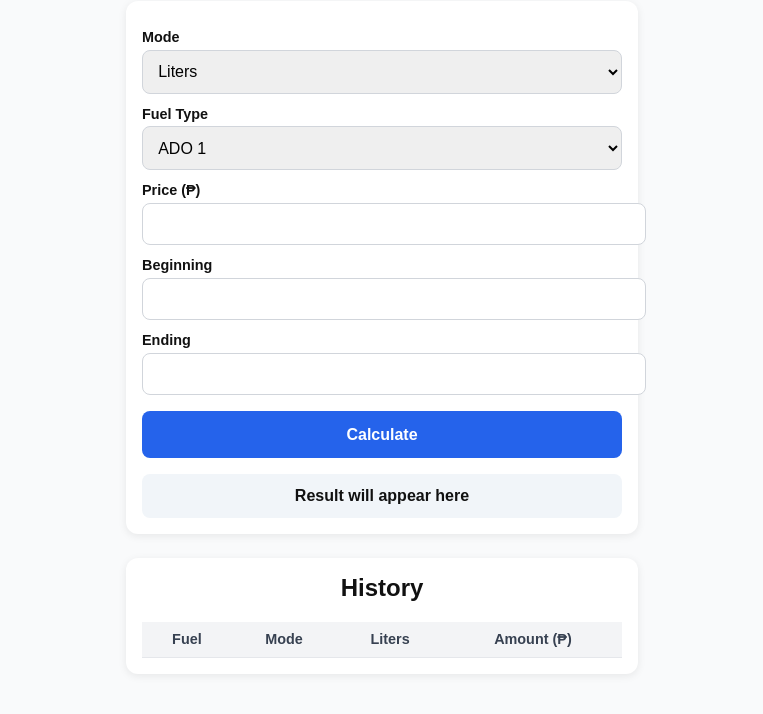
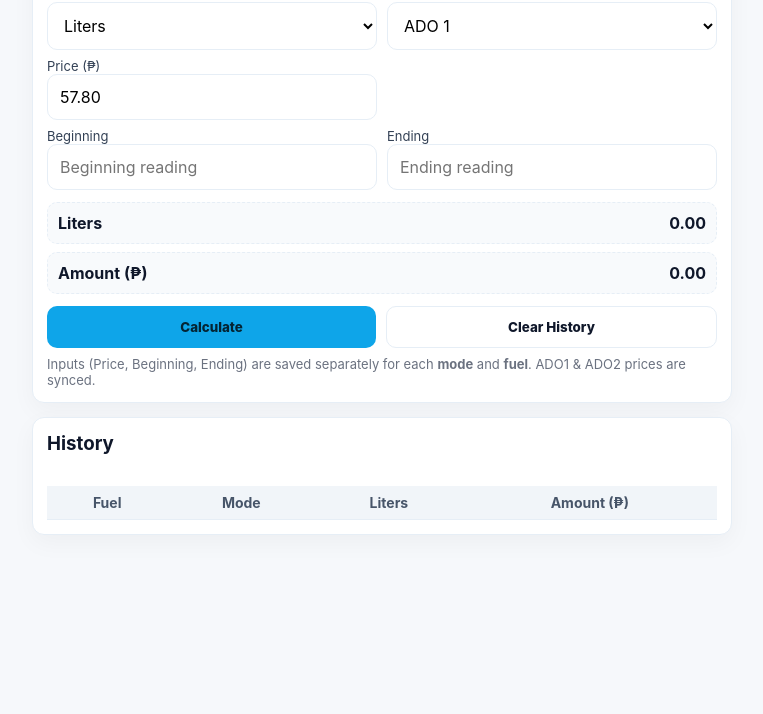
Before and after one commit to Supremecristian/Pmr, a plain HTML site: page index.html in a window 1280 px wide. Shown: the part 89-803 px from the top of the page, without its empty margins (258-1021 px from the left). Drawn offline with Linux system fonts and the light colour scheme.

Commit message:
Update index.html

```diff
--- a/index.html
+++ b/index.html
@@ -1,239 +1,295 @@
 <!DOCTYPE html>
 <html lang="en">
 <head>
-<meta charset="UTF-8">
-<meta name="viewport" content="width=device-width, initial-scale=1.0">
-<title>Fuel Totalizer</title>
+<meta charset="utf-8" />
+<meta name="viewport" content="width=device-width,initial-scale=1" />
+<title>Fuel Totalizer — Fixed Inputs</title>
 <style>
-  body {
-    font-family: Arial, sans-serif;
-    background: #f9fafb;
-    margin: 0;
-    padding: 1rem;
-    color: #111;
+  :root{
+    --bg:#f6f8fb; --card:#ffffff; --accent:#0ea5e9; --muted:#6b7280; --ok:#059669; --danger:#ef4444;
+    --border:#e6eef6;
   }
-  h1 {
-    text-align: center;
-    margin-bottom: 1rem;
-    color: #2563eb;
-  }
-  .card {
-    background: #fff;
-    padding: 1rem;
-    border-radius: 12px;
-    box-shadow: 0 2px 8px rgba(0,0,0,0.08);
-    max-width: 480px;
-    margin: 0 auto 1.5rem;
-  }
-  label {
-    display: block;
-    margin-top: 0.75rem;
-    font-size: 0.9rem;
-    font-weight: 600;
-  }
-  select, input {
-    width: 100%;
-    padding: 0.7rem;
-    margin-top: 0.3rem;
-    border: 1px solid #d1d5db;
-    border-radius: 8px;
-    font-size: 1rem;
-  }
-  button {
-    margin-top: 1rem;
-    width: 100%;
-    padding: 0.9rem;
-    background: #2563eb;
-    color: #fff;
-    border: none;
-    border-radius: 8px;
-    font-size: 1rem;
-    font-weight: bold;
-    cursor: pointer;
-  }
-  button:hover {
-    background: #1e40af;
-  }
-  .result {
-    margin-top: 1rem;
-    padding: 0.8rem;
-    background: #f1f5f9;
-    border-radius: 8px;
-    font-size: 1rem;
-    font-weight: bold;
-    text-align: center;
-  }
-  table {
-    width: 100%;
-    border-collapse: collapse;
-    margin-top: 1rem;
-    font-size: 0.9rem;
-  }
-  th, td {
-    padding: 0.6rem;
-    border-bottom: 1px solid #e5e7eb;
-    text-align: center;
-  }
-  th {
-    background: #f3f4f6;
-    color: #374151;
-  }
+  *{box-sizing:border-box;font-family:Inter, system-ui, -apple-system, 'Segoe UI', Roboto, Arial;}
+  body{margin:0;background:var(--bg);color:#0f172a;padding:14px}
+  .wrap{max-width:700px;margin:0 auto}
+  header{display:flex;align-items:center;justify-content:space-between;margin-bottom:14px}
+  h1{font-size:20px;margin:0;color:var(--accent)}
+  .card{background:var(--card);border:1px solid var(--border);border-radius:12px;padding:14px;margin-bottom:14px;box-shadow:0 8px 24px rgba(2,6,23,0.04)}
+  label{display:block;font-size:13px;color:#334155;margin-top:8px}
+  select,input{width:100%;padding:12px;border-radius:10px;border:1px solid var(--border);font-size:16px;background:#fff}
+  .grid{display:grid;grid-template-columns:1fr 1fr;gap:10px}
+  .controls{display:flex;gap:10px;margin-top:12px}
+  .btn{flex:1;padding:12px;border-radius:10px;border:0;background:var(--accent);color:#042433;font-weight:800;cursor:pointer}
+  .btn.secondary{background:#fff;border:1px solid var(--border);color:#0f172a}
+  .result{margin-top:12px;padding:10px;border-radius:10px;background:#f8fafc;border:1px dashed var(--border);font-weight:700;display:flex;justify-content:space-between}
+  table{width:100%;border-collapse:collapse;margin-top:12px}
+  th,td{padding:8px;border-bottom:1px solid var(--border);text-align:center;font-size:14px}
+  th{background:#f1f5f9;color:#475569}
+  .small{font-size:13px;color:var(--muted)}
+  @media (max-width:560px){ .grid{grid-template-columns:1fr} .controls{flex-direction:column} }
 </style>
 </head>
 <body>
-  <h1>Fuel Totalizer</h1>
+  <div class="wrap">
+    <header>
+      <h1>Fuel Totalizer</h1>
+      <div class="small">Final • Atots </div>
+    </header>
 
-  <div class="card">
-    <label for="mode">Mode</label>
-    <select id="mode">
-      <option value="liters">Liters</option>
-      <option value="pesos">Pesos</option>
-      <option value="meter">Mechanical</option>
-    </select>
+    <section class="card" aria-labelledby="calc">
+      <div class="grid">
+        <div>
+          <label for="mode">Mode</label>
+          <select id="mode" aria-label="Mode">
+            <option value="liters">Liters</option>
+            <option value="peso">Peso</option>
+            <option value="meter">Meter</option>
+          </select>
+        </div>
+        <div>
+          <label for="fuel">Fuel</label>
+          <select id="fuel" aria-label="Fuel">
+            <option value="ADO1">ADO 1</option>
+            <option value="XTRA">Xtra</option>
+            <option value="XCS">XCS</option>
+            <option value="ADO2">ADO 2</option>
+          </select>
+        </div>
+      </div>
 
-    <label for="fuel">Fuel Type</label>
-    <select id="fuel">
-      <option value="ado1">ADO 1</option>
-      <option value="xtra">Xtra</option>
-      <option value="xcs">XCS</option>
-      <option value="ado2">ADO 2</option>
-    </select>
+      <div class="grid">
+        <div>
+          <label for="price">Price (₱)</label>
+          <input id="price" type="number" step="0.01" inputmode="decimal" placeholder="e.g. 57.80">
+        </div>
+        <div></div>
+      </div>
 
-    <label for="price">Price (₱)</label>
-    <input type="number" id="price" step="0.01" />
+      <div class="grid">
+        <div>
+          <label for="begin">Beginning</label>
+          <input id="begin" type="number" step="0.01" inputmode="decimal" placeholder="Beginning reading">
+        </div>
+        <div>
+          <label for="end">Ending</label>
+          <input id="end" type="number" step="0.01" inputmode="decimal" placeholder="Ending reading">
+        </div>
+      </div>
 
-    <label for="begin">Beginning</label>
-    <input type="number" id="begin" step="0.01" />
+      <div class="result" id="resultBox" aria-live="polite">
+        <div>Liters</div><div id="litersOut">0.00</div>
+      </div>
+      <div class="result" style="margin-top:8px;">
+        <div>Amount (₱)</div><div id="amountOut">0.00</div>
+      </div>
 
-    <label for="end">Ending</label>
-    <input type="number" id="end" step="0.01" />
+      <div class="controls">
+        <button id="calcBtn" class="btn">Calculate</button>
+        <button id="clearHistoryBtn" class="btn secondary">Clear History</button>
+      </div>
+      <div class="small" style="margin-top:8px">Inputs (Price, Beginning, Ending) are saved separately for each <b>mode</b> and <b>fuel</b>. ADO1 & ADO2 prices are synced.</div>
+    </section>
 
-    <button onclick="calculate()">Calculate</button>
-    <div class="result" id="result">Result will appear here</div>
-  </div>
-
-  <div class="card">
-    <h2 style="text-align:center; margin-top:0;">History</h2>
-    <table id="history">
-      <thead>
-        <tr>
-          <th>Fuel</th>
-          <th>Mode</th>
-          <th>Liters</th>
-          <th>Amount (₱)</th>
-        </tr>
-      </thead>
-      <tbody></tbody>
-    </table>
+    <section class="card">
+      <h3 style="margin-top:0">History</h3>
+      <div style="overflow:auto">
+        <table id="historyTable" aria-label="History table">
+          <thead><tr><th>Fuel</th><th>Mode</th><th>Liters</th><th>Amount (₱)</th></tr></thead>
+          <tbody id="historyBody"></tbody>
+        </table>
+      </div>
+    </section>
   </div>
 
 <script>
+/* ======= integer-safe helpers ======= */
 const DEC = 2;
-const FACT = 10 ** DEC;
+const FACT = 10 ** DEC; // 100
 
-function parseFixed(str) {
+function parseFixed(str){ // parse decimal string -> integer scaled by 100 (e.g. "12.34" -> 1234)
   const s = String(str ?? "").trim();
-  if (!s) return 0;
-  const neg = s.startsWith("-");
-  const [i, f = ""] = s.replace("-", "").split(".");
-  const frac = (f + "0".repeat(DEC)).slice(0, DEC);
-  const n = (parseInt(i || "0", 10) * FACT) + parseInt(frac || "0", 10);
-  return neg ? -n : n;
+  if(!s) return 0;
+  const neg = s.startsWith('-');
+  const clean = s.replace(/[^0-9.-]/g,'');
+  const parts = clean.replace('-', '').split('.');
+  const intPart = parseInt(parts[0]||'0',10);
+  const frac = (parts[1] || '').padEnd(DEC, '0').slice(0,DEC);
+  const fracNum = parseInt(frac||'0',10);
+  const val = intPart * FACT + fracNum;
+  return neg ? -val : val;
 }
 
-function toNumberFromInt(intVal) {
-  return intVal / FACT;
+function toNumberFromInt(i){ return i / FACT; } // e.g. 1234 -> 12.34
+
+function loadDataFromLocal(){
+  try{
+    const s = localStorage.getItem('totalizer_v4');
+    if(!s) return null;
+    return JSON.parse(s);
+  }catch(e){
+    return null;
+  }
 }
 
-function loadData() {
-  return JSON.parse(localStorage.getItem("fuelData") || '{"prices":{},"inputs":{},"history":[]}');
+/* ======= storage ======= */
+const LS_KEY = 'totalizer_v4';
+const DEFAULT_PRICES = { ADO1:57.80, XTRA:54.70, XCS:55.70, ADO2:57.80 };
+
+let store = loadDataFromLocal() || { prices: {...DEFAULT_PRICES}, inputs: { liters: {}, peso: {}, meter: {} }, history: [] };
+
+function persist(){ localStorage.setItem(LS_KEY, JSON.stringify(store)); }
+
+/* ======= UI refs ======= */
+const modeEl = document.getElementById('mode');
+const fuelEl = document.getElementById('fuel');
+const priceEl = document.getElementById('price');
+const beginEl = document.getElementById('begin');
+const endEl = document.getElementById('end');
+const litersOut = document.getElementById('litersOut');
+const amountOut = document.getElementById('amountOut');
+const historyBody = document.getElementById('historyBody');
+const calcBtn = document.getElementById('calcBtn');
+const clearHistoryBtn = document.getElementById('clearHistoryBtn');
+
+/* ======= load / save per mode+fuel ======= */
+function loadForCurrent(){ // load price, begin, end for current mode+fuel
+  const fuel = fuelEl.value;
+  const mode = modeEl.value;
+  // price (shared per fuel; sync ADO1<->ADO2)
+  const p = store.prices[fuel] !== undefined ? store.prices[fuel] : DEFAULT_PRICES[fuel];
+  priceEl.value = (p !== undefined ? Number(p).toFixed(2) : '');
+
+  // inputs saved per mode->fuel
+  const rec = (store.inputs[mode] && store.inputs[mode][fuel]) ? store.inputs[mode][fuel] : null;
+  if(rec){
+    beginEl.value = rec.begin ?? '';
+    endEl.value = rec.end ?? '';
+  } else {
+    beginEl.value = '';
+    endEl.value = '';
+  }
+  // reset outputs
+  litersOut.textContent = '0.00';
+  amountOut.textContent = '0.00';
 }
 
-function saveData(data) {
-  localStorage.setItem("fuelData", JSON.stringify(data));
+function saveInputsAuto(){ // called on input events; saves price and begin/end under mode and fuel
+  const fuel = fuelEl.value;
+  const mode = modeEl.value;
+  const priceStr = priceEl.value;
+  const beginStr = beginEl.value;
+  const endStr = endEl.value;
+
+  // save price; if editing ADO1 or ADO2, sync both
+  const priceNum = parseFloat(priceStr);
+  if(!isNaN(priceNum)){
+    if(fuel === 'ADO1' || fuel === 'ADO2'){
+      store.prices.ADO1 = priceNum;
+      store.prices.ADO2 = priceNum;
+    } else {
+      store.prices[fuel] = priceNum;
+    }
+  }
+
+  // save inputs per mode->fuel as strings (so exact typed values preserved)
+  if(!store.inputs[mode]) store.inputs[mode] = {};
+  store.inputs[mode][fuel] = { begin: beginStr, end: endStr };
+  persist();
 }
 
-function loadUI() {
-  const data = loadData();
-  const fuel = document.getElementById("fuel").value;
-  const mode = document.getElementById("mode").value;
+/* ======= calculation using integer math ======= */
+function calculate(){
+  const fuel = fuelEl.value;
+  const mode = modeEl.value;
+  const priceStr = priceEl.value;
+  const beginStr = beginEl.value;
+  const endStr = endEl.value;
 
-  if (data.prices[fuel] !== undefined) {
-    document.getElementById("price").value = data.prices[fuel];
-  }
-
-  if (data.inputs[fuel] && data.inputs[fuel][mode]) {
-    document.getElementById("begin").value = data.inputs[fuel][mode].begin;
-    document.getElementById("end").value = data.inputs[fuel][mode].end;
-  }
-
-  const tbody = document.querySelector("#history tbody");
-  tbody.innerHTML = "";
-  data.history.slice().reverse().forEach(row => {
-    const tr = document.createElement("tr");
-    tr.innerHTML = `<td>${row.fuel}</td><td>${row.mode}</td>
-                    <td>${row.liters.toFixed(2)}</td>
-                    <td>${row.amount.toFixed(2)}</td>`;
-    tbody.appendChild(tr);
-  });
-}
-
-function calculate() {
-  const mode = document.getElementById("mode").value;
-  const fuel = document.getElementById("fuel").value;
-  const priceStr = document.getElementById("price").value;
-  const beginStr = document.getElementById("begin").value;
-  const endStr = document.getElementById("end").value;
-
-  if (priceStr === "" || beginStr === "" || endStr === "") {
-    alert("Please fill all fields");
+  if(priceStr === '' || beginStr === '' || endStr === ''){
+    alert('Please fill Price, Beginning and Ending.');
     return;
   }
 
-  const beginInt = parseFixed(beginStr);
-  const endInt   = parseFixed(endStr);
-  const priceInt = parseFixed(priceStr);
+  // parse to integers (scaled by 100)
+  const priceInt = parseFixed(priceStr); // centavos per liter
+  const beginInt = parseFixed(beginStr); // hundredths of liter or centavos depending
+  const endInt = parseFixed(endStr);
 
-  let litersInt = 0;
-  let amountInt = 0;
+  // compute
+  let litersInt = 0; // hundredths of liter
+  let amountInt = 0; // centavos (money)
 
-  if (mode === "liters" || mode === "meter") {
+  if(mode === 'peso'){ // user provided money values: amount = end - begin (in centavos)
+    amountInt = endInt - beginInt;
+    if(priceInt === 0){ alert('Price cannot be zero'); return; }
+    // liters = amount / price -> litersInt (hundredths) = round((amountInt * 100) / priceInt)
+    const raw = (amountInt * FACT) / priceInt;
+    litersInt = Math.trunc(raw + 0.5); // round to nearest hundredth
+  } else { // liters or meter: liters = end - begin (in hundredths), amount = liters * price
     litersInt = endInt - beginInt;
-    amountInt = Math.floor((litersInt * priceInt + 50) / 100);
-  } else {
-    amountInt = endInt - beginInt;
-    if (priceInt === 0) { alert("Price cannot be zero"); return; }
-    litersInt = Math.floor((amountInt * 100 + Math.floor(priceInt/2)) / priceInt);
+    // product = litersInt * priceInt (scale 100*100=10000) ; to get centavos (scale 100) divide by 100 with rounding
+    const prod = litersInt * priceInt;
+    amountInt = Math.trunc((prod + 50) / 100); // round nearest cent
   }
 
   const liters = toNumberFromInt(litersInt);
   const amount = toNumberFromInt(amountInt);
 
-  document.getElementById("result").innerText =
-    `Liters: ${liters.toFixed(2)} | Amount: ₱${amount.toFixed(2)}`;
+  // display rounded to 2 decimals
+  litersOut.textContent = liters.toFixed(2);
+  amountOut.textContent = amount.toFixed(2);
 
-  const data = loadData();
+  // save price (sync ado1/ado2)
+  const priceNum = Number(parseFloat(priceStr) || 0);
+  if(fuel === 'ADO1' || fuel === 'ADO2'){ store.prices.ADO1 = priceNum; store.prices.ADO2 = priceNum; }
+  else store.prices[fuel] = priceNum;
 
-  const priceNum = Number(priceStr);
-  if (fuel === "ado1" || fuel === "ado2") {
-    data.prices.ado1 = priceNum;
-    data.prices.ado2 = priceNum;
-  } else {
-    data.prices[fuel] = priceNum;
-  }
+  // save inputs per mode->fuel
+  if(!store.inputs[mode]) store.inputs[mode] = {};
+  store.inputs[mode][fuel] = { begin: beginStr, end: endStr };
 
-  if (!data.inputs[fuel]) data.inputs[fuel] = {};
-  data.inputs[fuel][mode] = { begin: beginStr, end: endStr };
+  // save history entry
+  store.history.push({ fuel, mode, liters: Number(liters.toFixed(2)), amount: Number(amount.toFixed(2)) });
+  persist();
 
-  data.history.push({ fuel, mode, liters, amount });
-  saveData(data);
-  loadUI();
+  renderHistory();
 }
 
-document.getElementById("fuel").addEventListener("change", loadUI);
-document.getElementById("mode").addEventListener("change", loadUI);
+/* ======= history rendering and controls ======= */
+function renderHistory(){
+  historyBody.innerHTML = '';
+  // show most recent first
+  const rows = store.history.slice().reverse();
+  rows.forEach(r => {
+    const tr = document.createElement('tr');
+    tr.innerHTML = `<td>${r.fuel}</td><td>${r.mode}</td><td>${(r.liters).toFixed(2)}</td><td>₱${(r.amount).toFixed(2)}</td>`;
+    historyBody.appendChild(tr);
+  });
+}
 
-loadUI();
+function clearHistory(){
+  if(!confirm('Clear history?')) return;
+  store.history = [];
+  persist();
+  renderHistory();
+}
+
+/* ======= wire events ======= */
+priceEl.addEventListener('input', saveInputsAuto);
+beginEl.addEventListener('input', saveInputsAuto);
+endEl.addEventListener('input', saveInputsAuto);
+fuelEl.addEventListener('change', ()=>{ loadForCurrent(); });
+modeEl.addEventListener('change', ()=>{ loadForCurrent(); });
+
+calcBtn.addEventListener('click', calculate);
+clearHistoryBtn.addEventListener('click', clearHistory);
+
+/* ======= init ======= */
+// ensure default prices present
+store.prices = Object.assign({}, DEFAULT_PRICES, store.prices || {});
+persist();
+loadForCurrent();
+renderHistory();
 </script>
 </body>
 </html>
```
